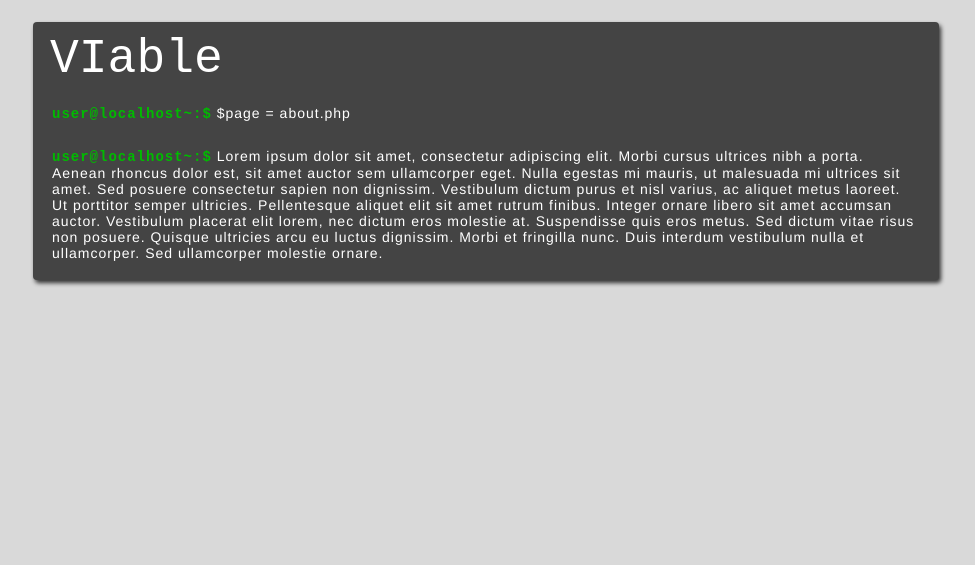
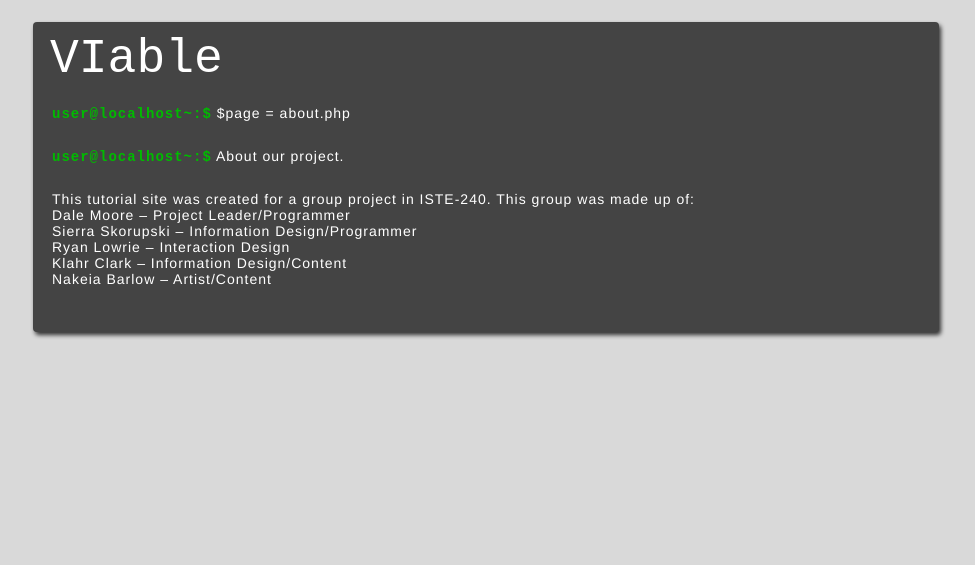
Before and after one commit to dwmdis/final, a PHP site: page /about.php in a window 1280 px wide. Shown: the part 46-611 px from the top of the page, without its empty margins (154-1129 px from the left). Run offline with PHP 8.4, Linux system fonts and the light colour scheme.

Commit message:
about page

```diff
--- a/about.php
+++ b/about.php
@@ -12,20 +12,16 @@
     <div class="content" id="home"><h1>VIable</h1>
         <p><b>user@localhost~:$</b> $page = <?php echo $page ?>.php</p>
         <p>
-	        <b>user@localhost~:$</b> Lorem ipsum dolor sit amet, consectetur adipiscing elit.
-	        Morbi cursus ultrices nibh a porta.
-	        Aenean rhoncus dolor est, sit amet auctor sem ullamcorper eget.
-	        Nulla egestas mi mauris, ut malesuada mi ultrices sit amet.
-	        Sed posuere consectetur sapien non dignissim.
-	        Vestibulum dictum purus et nisl varius, ac aliquet metus laoreet.
-	        Ut porttitor semper ultricies.
-	        Pellentesque aliquet elit sit amet rutrum finibus.
-	        Integer ornare libero sit amet accumsan auctor.
-	        Vestibulum placerat elit lorem, nec dictum eros molestie at.
-	        Suspendisse quis eros metus. Sed dictum vitae risus non posuere.
-	        Quisque ultricies arcu eu luctus dignissim.
-	        Morbi et fringilla nunc. Duis interdum vestibulum nulla et ullamcorper.
-	        Sed ullamcorper molestie ornare.
+	        <b>user@localhost~:$</b> About our project.
+	        <p>
+		        	This tutorial site was created for a group project in ISTE-240. This group was made up of:<br/>
+					Dale Moore – Project Leader/Programmer<br/>
+					Sierra Skorupski – Information Design/Programmer<br/>
+					Ryan Lowrie – Interaction Design<br/>
+					Klahr Clark – Information Design/Content<br/>
+					Nakeia Barlow – Artist/Content <br/>
+
+	        </p>
         </p>
     </div>
   </main>
```
Also changed, not shown: beginner/introduction.php (+5 -5 lines).
